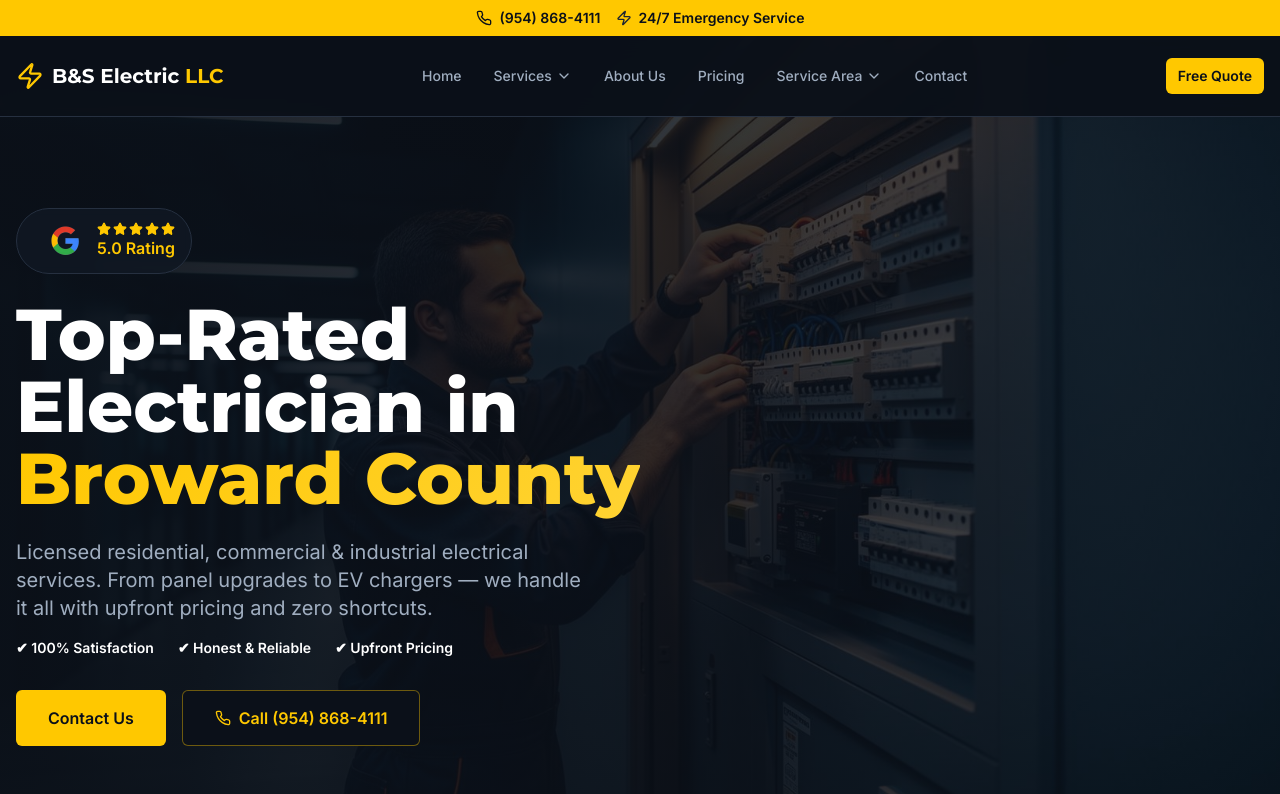
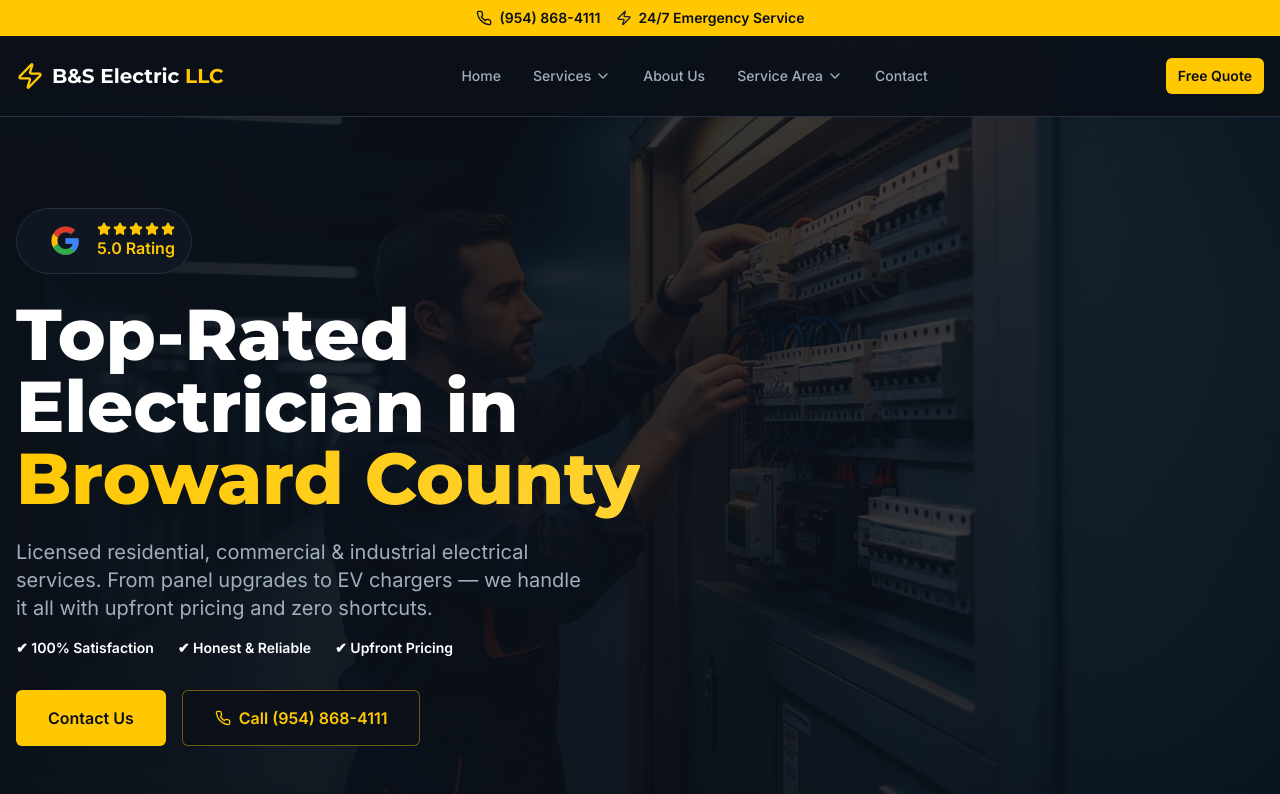
Before and after one commit to nikkielectric/bselectricfl, a React (Vite) app: page / in a window 1280 px wide. Shown: the top 794 px of the page. Built offline with nearby package versions, Linux system fonts and the light colour scheme; the HTML template or start-up script is replaced by a standard one.

Commit message:
Changes
Co-authored-by: nikkielectric <272703163+nikkielectric@users.noreply.github.com>

```diff
--- a/src/components/Header.tsx
+++ b/src/components/Header.tsx
@@ -81,7 +81,7 @@ const Header = () => {
 
             <a href="#" className={linkClass}>About Us</a>
 
-            <a href="#pricing" className={linkClass}>Pricing</a>
+
 
             <div className="relative group">
               <button className={`${linkClass} flex items-center gap-1 outline-none py-2`}>
```
